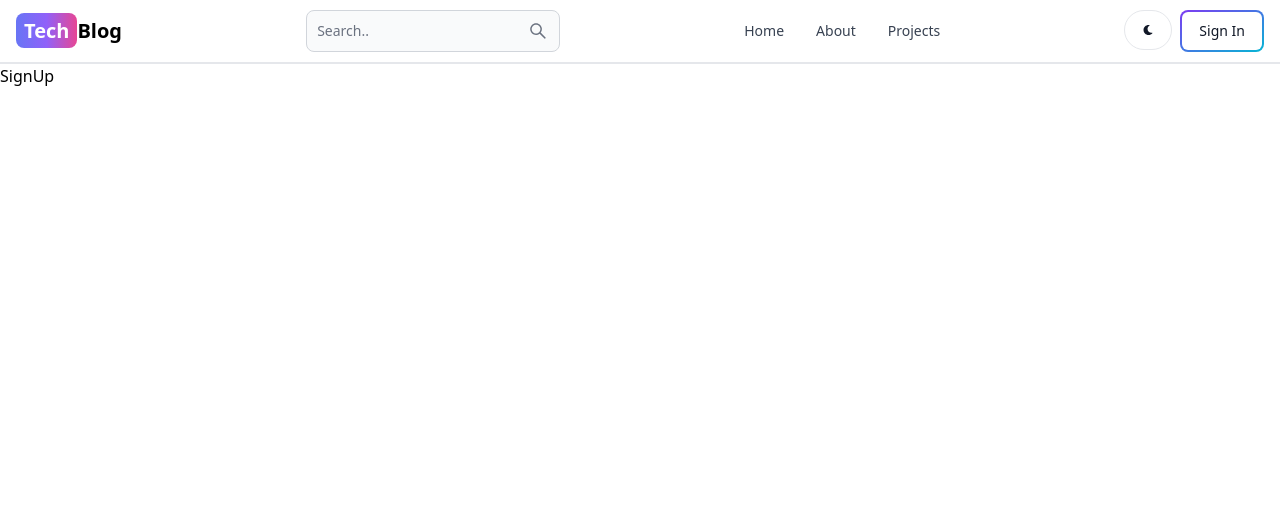
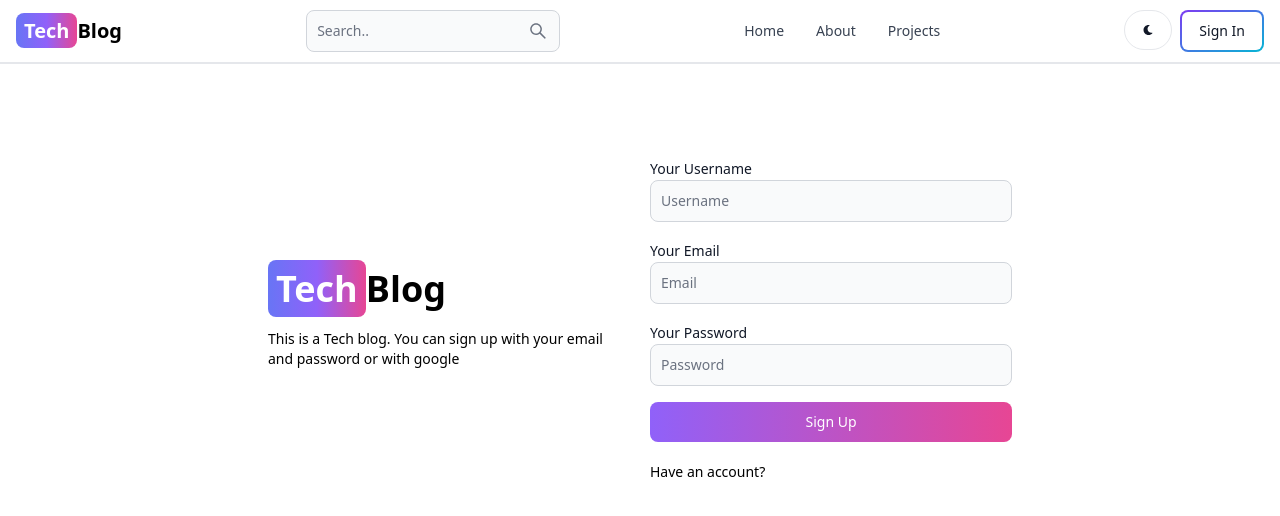
Before and after one commit to Nitheesh-Achuthan/mern-blog, a React (Vite) app in the folder client/: page /sign-up in a window 1280 px wide. Shown: the top 516 px of the page. Built offline with nearby package versions, Linux system fonts and the light colour scheme.

Commit message:
signup page ui completed

```diff
--- a/client/src/Pages/SignUp.jsx
+++ b/client/src/Pages/SignUp.jsx
@@ -1,7 +1,51 @@
 import React from 'react'
+import { Link } from 'react-router-dom'
+import { Label, TextInput,Button } from 'flowbite-react'
 
 export default function SignUp() {
   return (
-    <div>SignUp</div>
+    <div className='min-h-screen mt-20'>
+      <div className='flex p-3 max-w-3xl mx-auto flex-col md:flex-row
+      md:items-center gap-5'>
+        {/* left */}
+        <div className='flex-1'>
+        <Link to="/" className='font-bold dark:text-white text-4xl'>
+            <span className='px-2 py-1 bg-gradient-to-r from-indigo-500
+            via-purple-500 to-pink-500 rounded-lg text-white'>Tech</span>
+            Blog
+        </Link>
+        <p className='text-sm mt-5'>
+          This is a Tech blog. You can sign up with your email and password
+          or with google
+        </p>
+        </div>
+
+
+        {/* right */}
+        <div className='flex-1'>
+          <form className='flex flex-col gap-4'>
+            <div>
+              <Label value='Your Username'/>
+              <TextInput type='text' placeholder='Username' id='username' />
+            </div>
+            <div>
+              <Label value='Your Email'/>
+              <TextInput type='text' placeholder='Email' id='email' />
+            </div>
+            <div>
+              <Label value='Your Password'/>
+              <TextInput type='text' placeholder='Password' id='password' />
+            </div>
+            <Button gradientDuoTone='purpleToPink' type='submit'>
+              Sign Up
+            </Button>
+          </form>
+          <div className="flex gap-2 text-sm mt-5">
+            <span>Have an account?</span>
+            <Link to='/sign-in' className='text-blue-500'></Link>
+          </div>
+        </div>
+      </div>
+    </div>
   )
 }
```
